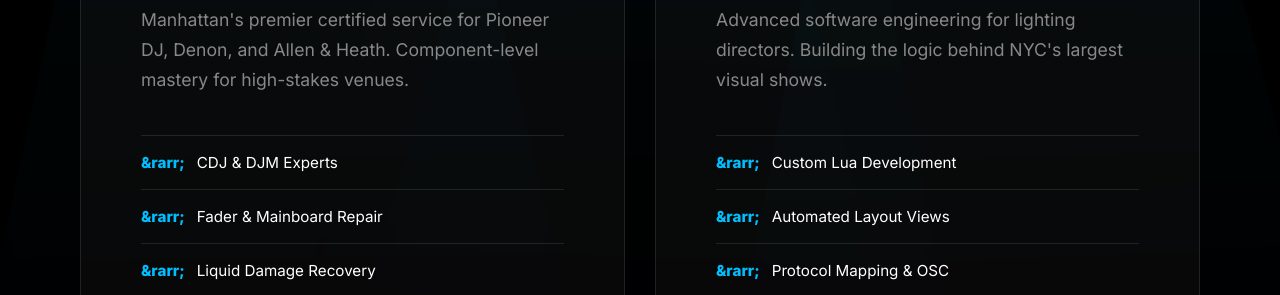
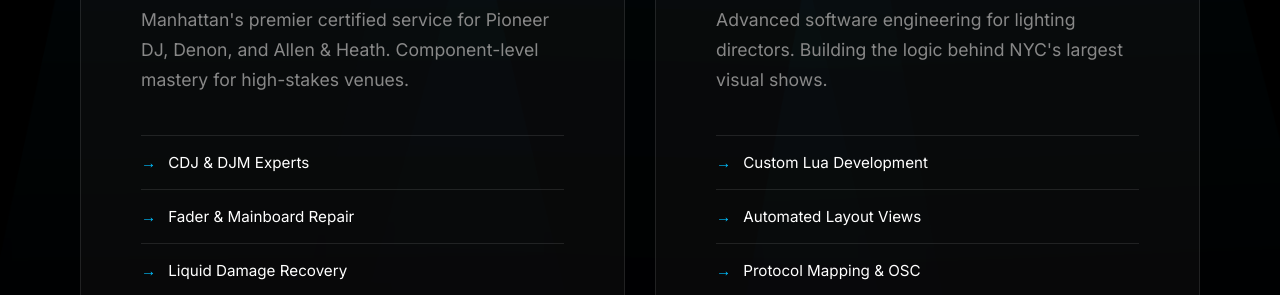
Before and after one commit to Blacklist-Tech/blacklist-tech-v2-dist, a plain HTML site: page services/index.html in a window 1280 px wide. Shown: the part 653-948 px from the top of the page. Drawn offline with Linux system fonts and the light colour scheme.

Commit message:
fix: service list bullets rendered literal '&rarr;' — HTML entity invalid in CSS content, use \2192 escape

```diff
--- a/services/index.html
+++ b/services/index.html
@@ -91,7 +91,7 @@
 
         .service-list { list-style: none; }
         .service-list li { padding: 16px 0; border-top: 1px solid var(--border); color: var(--text-main); font-size: 0.95rem; display: flex; align-items: center; gap: 12px; }
-        .service-list li::before { content: '&rarr;'; color: var(--accent-cyan); font-weight: 800; }
+        .service-list li::before { content: '\2192'; color: var(--accent-cyan); font-weight: 800; }
 
         footer { padding: 80px 40px; text-align: center; color: var(--text-dim); font-size: 0.75rem; letter-spacing: 2px; text-transform: uppercase; border-top: 1px solid var(--border); margin-top: 100px; }
 
```
